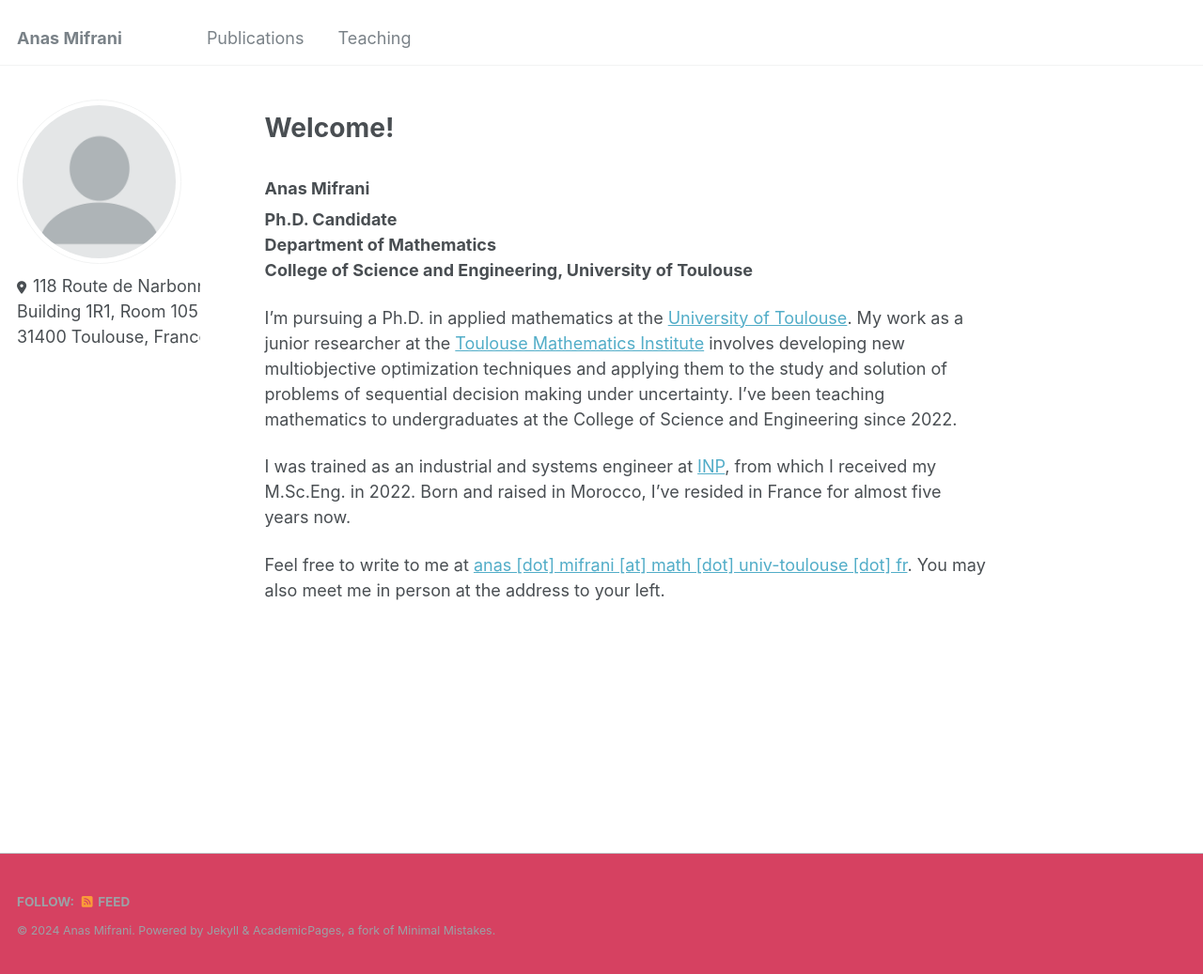
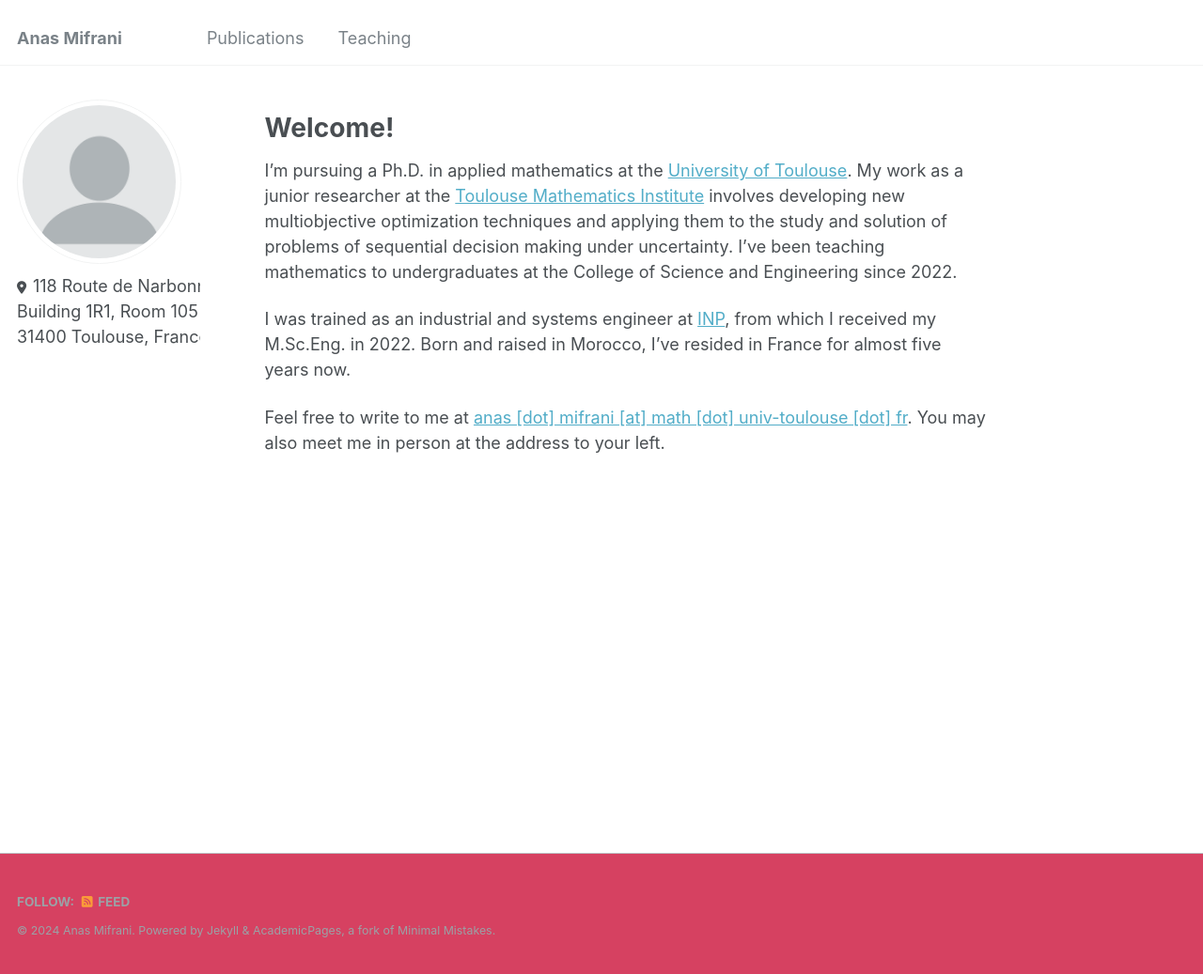
Before and after one commit to anmifrani/anmifrani.github.io, a Jekyll site: the page built from _pages/about.md, in a window 1280 px wide and 1037 px high. Shown: the whole window at 94% size. Built offline with Jekyll 4.4.1, drawn with Linux system fonts in a browser that asks for light colours.

Commit message:
Update about.md

```diff
--- a/_pages/about.md
+++ b/_pages/about.md
@@ -8,11 +8,6 @@ redirect_from:
 ---
 
 # Welcome!
-### Anas Mifrani
-<b>Ph.D. Candidate</b> <br>
-<b>Department of Mathematics</b> <br>
-<b>College of Science and Engineering, University of Toulouse</b> <br>
-
 I'm pursuing a Ph.D. in applied mathematics at the [University of Toulouse](https://en.univ-toulouse.fr/). My work as a junior researcher at the [Toulouse Mathematics Institute](https://math.univ-toulouse.fr/en/) involves developing new multiobjective optimization techniques and applying them to the study and solution of problems of sequential decision making under uncertainty. I've been teaching mathematics to undergraduates at the College of Science and Engineering since 2022.
 
 I was trained as an industrial and systems engineer at [INP](https://www.inp-toulouse.fr/en/index.html), from which I received my M.Sc.Eng. in 2022. Born and raised in Morocco, I've resided in France for almost five years now.
```
